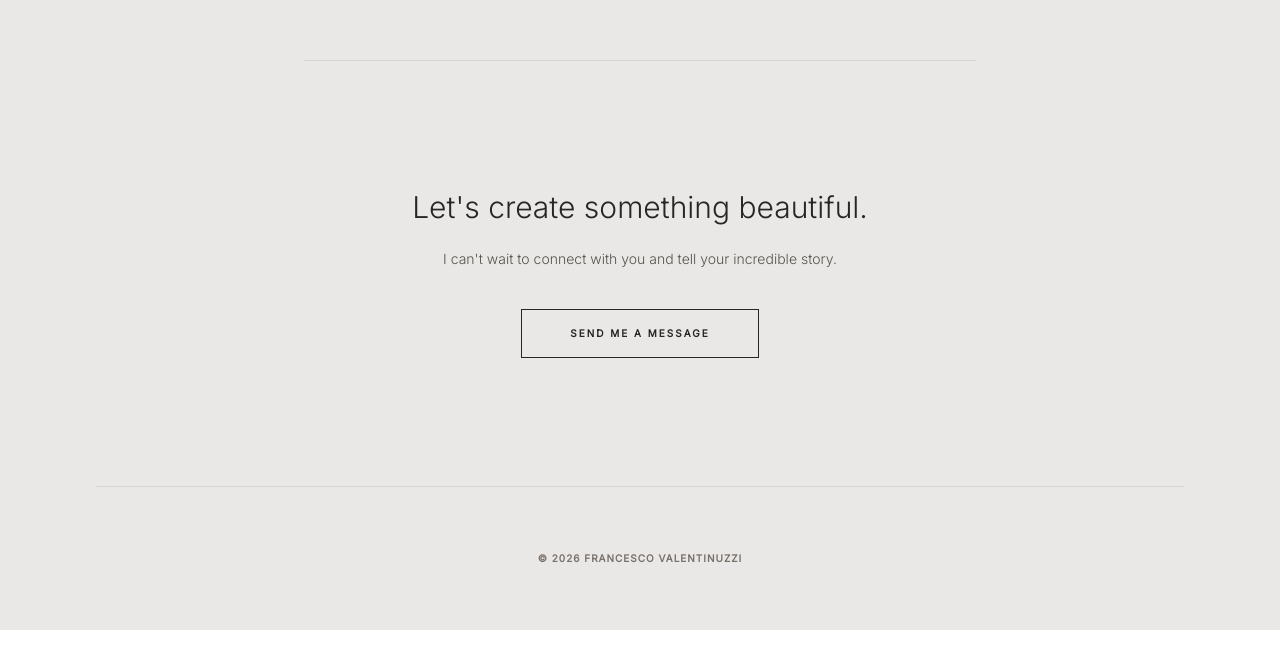
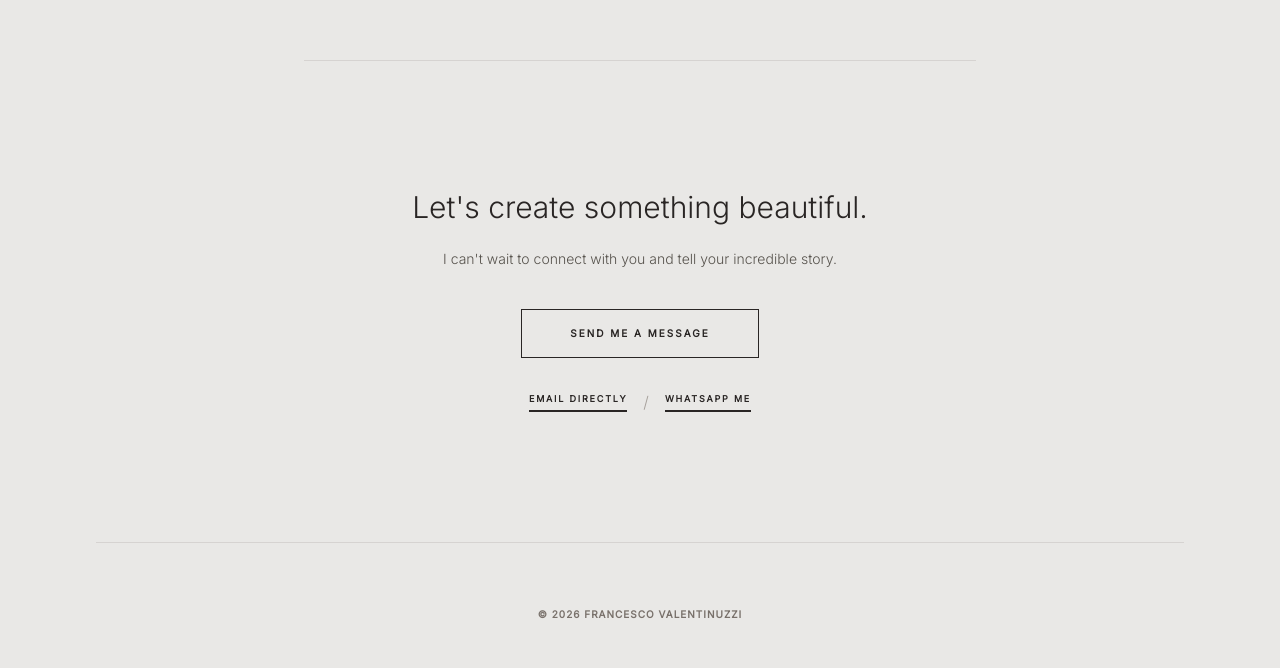
Before and after one commit to fvalentinuzzi-3cime/portfolio-website, a Next.js app: page /about in a window 1280 px wide. Shown: the part 4642-5310 px from the top of the page. Before the commit the page ends 5272 px from the top, so only its background shows below. Built offline with nearby package versions, Linux system fonts and the light colour scheme.

Commit message:
website update 5

```diff
--- a/app/about/page.tsx
+++ b/app/about/page.tsx
@@ -193,7 +193,7 @@ export default function About() {
           </div>
         </section>
 
-        {/* Call to Action */}
+{/* Call to Action */}
         <motion.section
           initial="hidden" whileInView="visible" viewport={{ once: true, margin: "-100px" }} variants={fadeUp}
           className="max-w-2xl mx-auto px-6 text-center border-t border-stone-300 pt-32"
@@ -202,9 +202,31 @@ export default function About() {
           <p className="text-sm text-stone-600 font-light mb-10">
             I can't wait to connect with you and tell your incredible story.
           </p>
-          <Link href="/#contact" className="inline-block px-12 py-4 border border-stone-800 text-stone-800 uppercase tracking-[0.2em] text-[10px] hover:bg-stone-800 hover:text-[#E9E8E6] transition-colors duration-500 font-bold">
-            Send Me A Message
-          </Link>
+
+          {/* --- MULTIPLE CONTACT OPTIONS --- */}
+          <div className="flex flex-col items-center gap-8">
+            <Link href="/#contact" className="inline-block px-12 py-4 border border-stone-800 text-stone-800 uppercase tracking-[0.2em] text-[10px] hover:bg-stone-800 hover:text-[#E9E8E6] transition-colors duration-500 font-bold">
+              Send Me A Message
+            </Link>
+
+            <div className="flex flex-wrap justify-center items-center gap-4">
+              <a
+                href="mailto:fvalentinuzzi@studio3cime.com?subject=General%20Inquiry"
+                className="text-[9px] font-bold uppercase tracking-[0.2em] text-stone-800 hover:text-stone-500 transition-colors border-b-2 border-stone-800 hover:border-stone-500 pb-1"
+              >
+                Email Directly
+              </a>
+              <span className="text-stone-400 font-light">/</span>
+              <a
+                href="https://wa.me/393515034609?text=Ciao%20Francesco!%20I%20would%20love%20to%20connect%20and%20create%20something%20beautiful."
+                target="_blank"
+                rel="noopener noreferrer"
+                className="text-[9px] font-bold uppercase tracking-[0.2em] text-stone-800 hover:text-stone-500 transition-colors border-b-2 border-stone-800 hover:border-stone-500 pb-1"
+              >
+                WhatsApp Me
+              </a>
+            </div>
+          </div>
         </motion.section>
 
       </main>
--- a/app/experiences/page.tsx
+++ b/app/experiences/page.tsx
@@ -124,15 +124,37 @@ export default function Experience() {
           </p>
         </motion.section>
 
-        {/* Call to Action */}
+{/* Call to Action */}
         <motion.section
           initial="hidden" whileInView="visible" viewport={{ once: true, margin: "-100px" }} variants={fadeUp}
           className="max-w-2xl mx-auto px-6 text-center mt-32"
         >
           <h2 className="text-3xl font-light text-stone-800 mb-6">Ready for the experience?</h2>
-          <Link href="/#contact" className="inline-block px-12 py-4 border border-stone-800 text-stone-800 uppercase tracking-[0.2em] font-bold text-[10px] hover:bg-stone-800 hover:text-[#E9E8E6] transition-colors duration-500">
-            Send Me A Message
-          </Link>
+
+          {/* --- MULTIPLE CONTACT OPTIONS --- */}
+          <div className="flex flex-col items-center gap-8">
+            <Link href="/#contact" className="inline-block px-12 py-4 border border-stone-800 text-stone-800 uppercase tracking-[0.2em] font-bold text-[10px] hover:bg-stone-800 hover:text-[#E9E8E6] transition-colors duration-500">
+              Send Me A Message
+            </Link>
+
+            <div className="flex flex-wrap justify-center items-center gap-4">
+              <a
+                href="mailto:fvalentinuzzi@studio3cime.com?subject=Ready%20for%20the%20Experience"
+                className="text-[9px] font-bold uppercase tracking-[0.2em] text-stone-800 hover:text-stone-500 transition-colors border-b-2 border-stone-800 hover:border-stone-500 pb-1"
+              >
+                Email Directly
+              </a>
+              <span className="text-stone-400 font-light">/</span>
+              <a
+                href="https://wa.me/393515034609?text=Ciao%20Francesco!%20I%20am%20ready%20for%20the%20experience%20and%20would%20love%20to%20connect."
+                target="_blank"
+                rel="noopener noreferrer"
+                className="text-[9px] font-bold uppercase tracking-[0.2em] text-stone-800 hover:text-stone-500 transition-colors border-b-2 border-stone-800 hover:border-stone-500 pb-1"
+              >
+                WhatsApp Me
+              </a>
+            </div>
+          </div>
         </motion.section>
 
       </main>
--- a/app/page.tsx
+++ b/app/page.tsx
@@ -37,7 +37,7 @@ export default function Home() {
   return (
     <div className={`min-h-screen bg-[#E9E8E6] text-stone-800 relative ${inter.className}`}>
 
-      {/* --- FULL SCREEN MOBILE MENU OVERLAY --- */}
+     {/* --- FULL SCREEN MOBILE MENU OVERLAY --- */}
       <AnimatePresence>
         {isMenuOpen && (
           <motion.div
@@ -85,14 +85,32 @@ export default function Home() {
                 </p>
               </div>
 
-              <div className="mt-auto">
+              <div className="mt-auto flex flex-col gap-6">
                 <Link
-                  href="#contact"
+                  href="/#contact"
                   onClick={() => setIsMenuOpen(false)}
                   className="block w-full py-4 border border-stone-800 text-stone-800 text-center font-bold uppercase tracking-[0.2em] text-[10px] hover:bg-stone-800 hover:text-[#E9E8E6] transition-colors duration-500"
                 >
-                  Inquire
+                  Inquire via Form
                 </Link>
+
+                <div className="flex flex-wrap justify-center items-center gap-4">
+                  <a
+                    href="mailto:fvalentinuzzi@studio3cime.com?subject=Mobile%20Inquiry"
+                    className="text-[9px] font-bold uppercase tracking-[0.2em] text-stone-800 hover:text-stone-500 transition-colors border-b-2 border-stone-800 hover:border-stone-500 pb-1"
+                  >
+                    Email Directly
+                  </a>
+                  <span className="text-stone-400 font-light">/</span>
+                  <a
+                    href="https://wa.me/393515034609?text=Ciao%20Francesco!%20I%20would%20love%20to%20connect."
+                    target="_blank"
+                    rel="noopener noreferrer"
+                    className="text-[9px] font-bold uppercase tracking-[0.2em] text-stone-800 hover:text-stone-500 transition-colors border-b-2 border-stone-800 hover:border-stone-500 pb-1"
+                  >
+                    WhatsApp Me
+                  </a>
+                </div>
               </div>
             </div>
           </motion.div>
```
